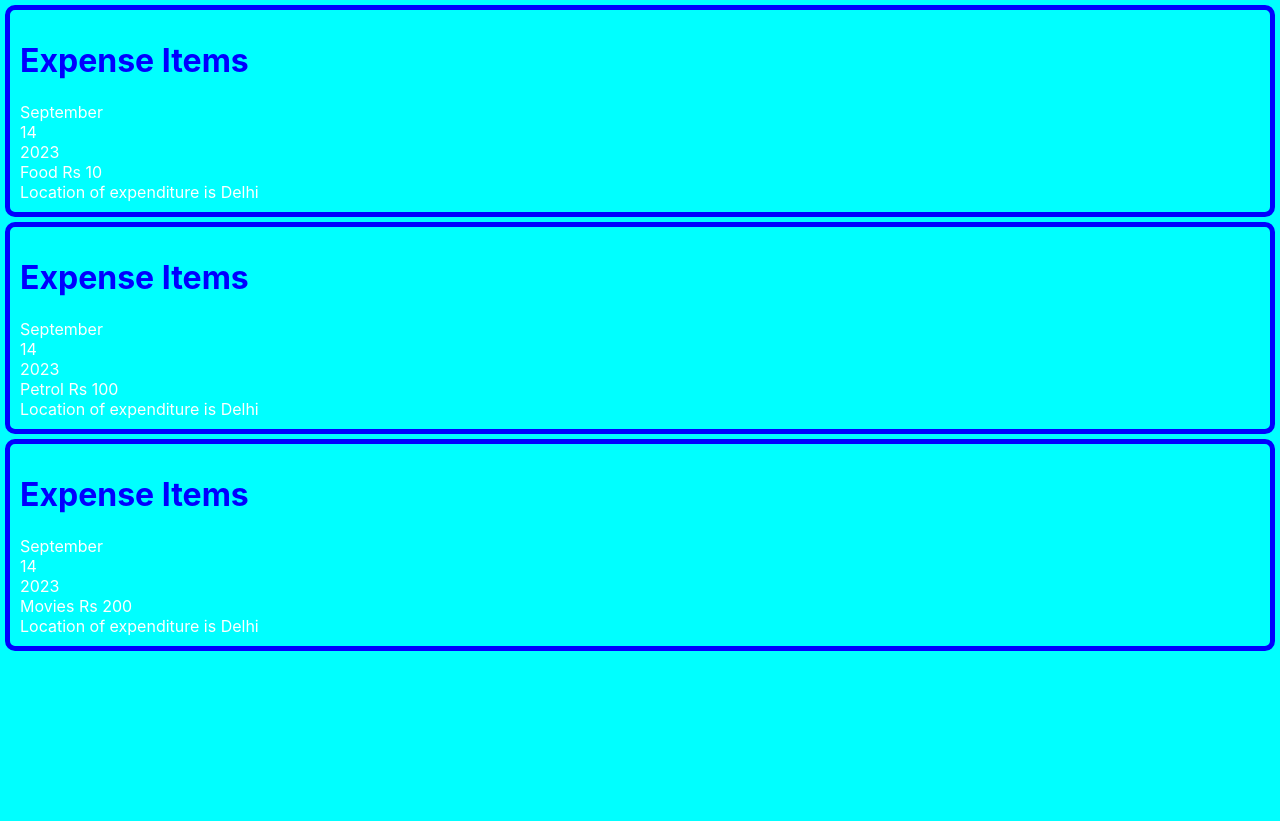
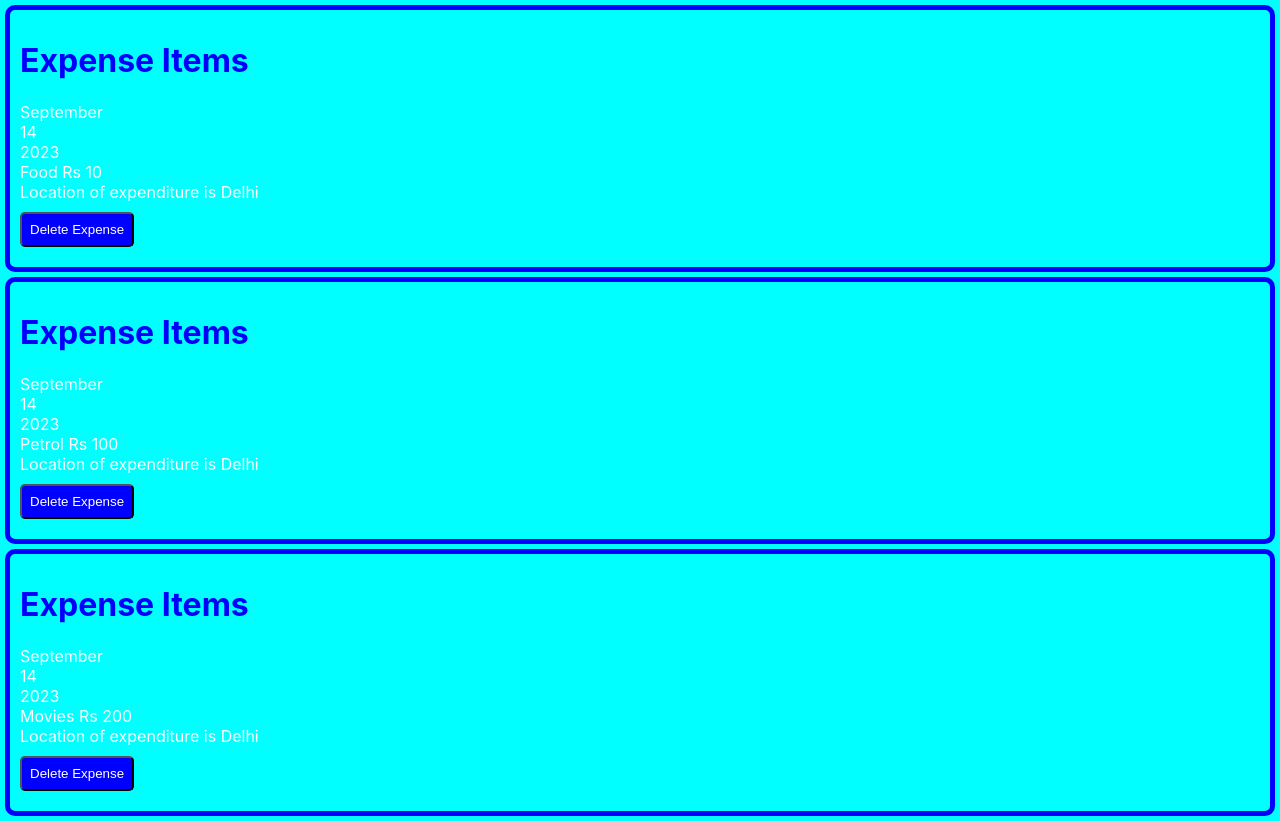
Before and after one commit to codingpartnerNB/react-first-expense, a React (Create React App) app: page / in a window 1280 px wide. Before the commit the page ends 800 px from the top, so only its background shows below. Built offline with nearby package versions, Linux system fonts and the light colour scheme.

Commit message:
Adding delete button

```diff
--- a/src/components/ExpenseItem.css
+++ b/src/components/ExpenseItem.css
@@ -11,3 +11,11 @@
 .color-blue{
     color: blue;
 }
+
+#delBtn{
+    background-color: blue;
+    padding: 8px;
+    border-radius: 5px;
+    margin: 10px auto;
+    cursor: pointer;
+}
--- a/src/components/ExpenseItem.js
+++ b/src/components/ExpenseItem.js
@@ -2,11 +2,15 @@ import './ExpenseItem.css';
 import ExpenseDate from './ExpenseItemDetails/ExpenseDate';
 import ExpenseDetails from './ExpenseItemDetails/ExpenseDetails';
 const ExpenseItem = (props) => {
+    const deleteHandler = () =>{
+        console.log("Button Clicked!!");
+    }
     return(
         <div className='container'>
             <h1 className="color-blue">Expense Items</h1>
             <ExpenseDate date={props.date} />
             <ExpenseDetails title={props.title} amount={props.amount} locationForExpense={props.locationForExpense} />
+            <button id="delBtn" onClick={deleteHandler}>Delete Expense</button>
         </div>
     );
 }
```
